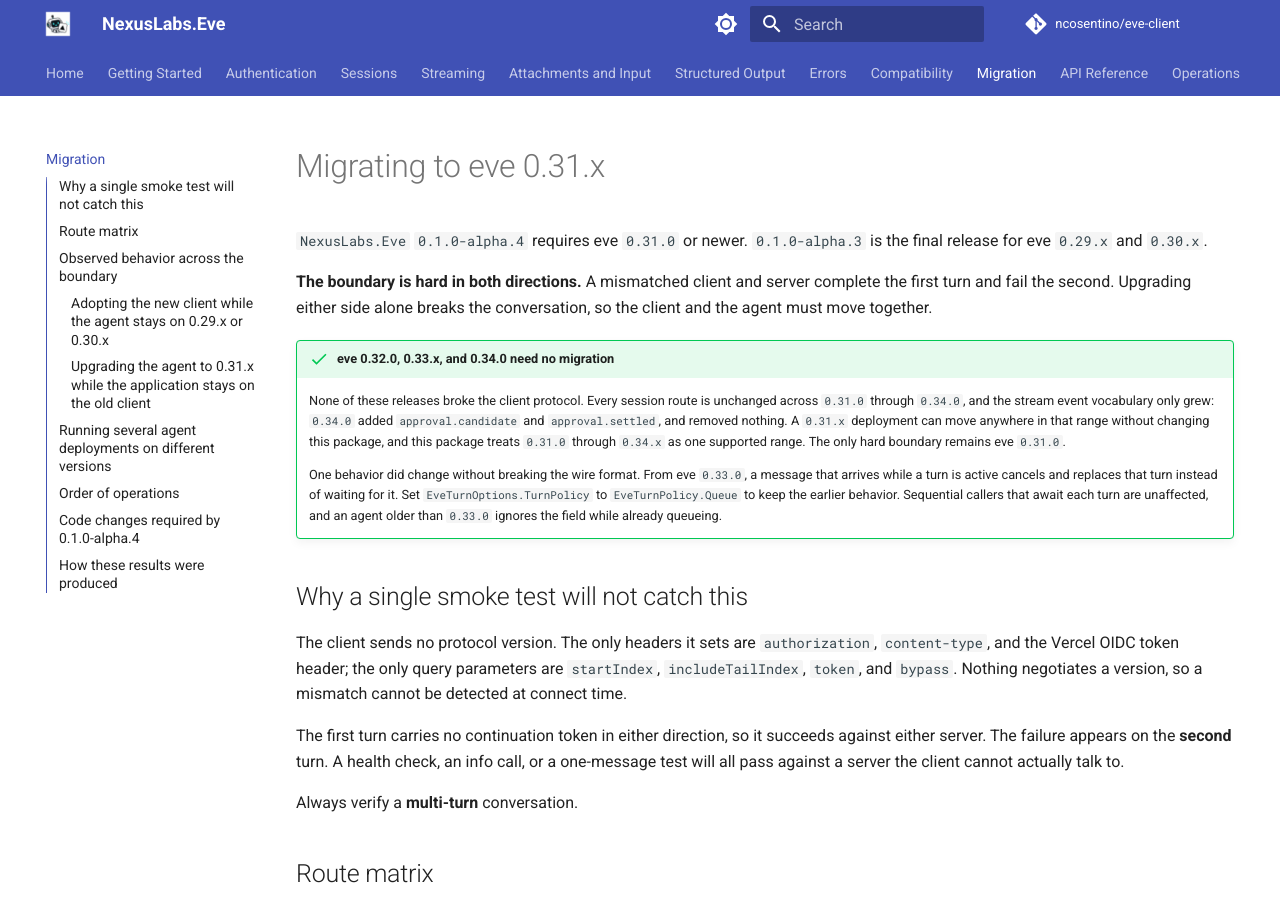
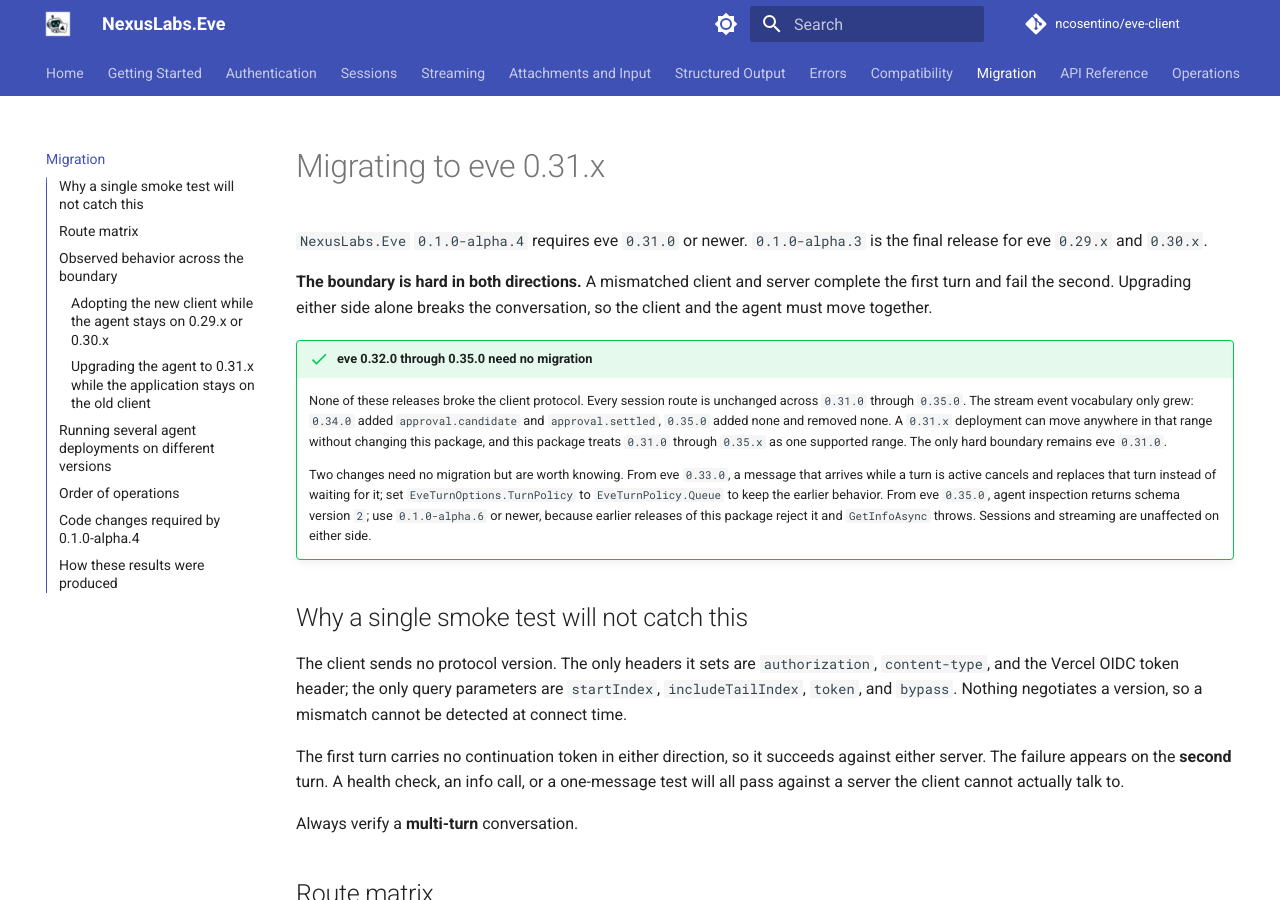
Before and after one commit to ncosentino/eve-client, an MkDocs documentation site: the page built from docs/migration.md, in a window 1280 px wide and 900 px high. Built offline with MkDocs 1.6.1 and Material for MkDocs 9.7.7, drawn with Linux system fonts in a browser that asks for light colours; comment, search, counter and statistics services are not loaded.

Commit message:
feat: declare stream protocol 22 and advance the baseline to eve 0.35.0
eve 0.35.0 raised EVE_MESSAGE_STREAM_VERSION from 21 to 22 and added an optional
trace object to session.started and turn.started carrying W3C trace coordinates.
The declared constant must move with the baseline, so both change together here,
now that the agent-info schema break for the same release has landed.

The trace object stays available through EveStreamEvent.Data rather than being
projected, matching how this package already treats additive optional event
fields, so an unrecognized future field on the same object stays readable.

Session routes are unchanged between 0.34.0 and 0.35.0 and the event vocabulary
added and removed nothing, so the protocol bump does not follow from the
vocabulary. That is why the value is read from the upstream constant, which the
declared-compatibility guidance now states explicitly: an earlier baseline
advance inferred it instead, and happened to be right.

Closes #85

Co-authored-by: Copilot <223556219+Copilot@users.noreply.github.com>
Copilot-Session: 6f397bc8-d45e-4945-a1f7-eb8d8d91a4fc

```diff
--- a/docs/migration.md
+++ b/docs/migration.md
@@ -11,19 +11,20 @@ final release for eve `0.29.x` and `0.30.x`.
 first turn and fail the second. Upgrading either side alone breaks the conversation, so
 the client and the agent must move together.
 
-!!! success "eve 0.32.0, 0.33.x, and 0.34.0 need no migration"
+!!! success "eve 0.32.0 through 0.35.0 need no migration"
     None of these releases broke the client protocol. Every session route is unchanged
-    across `0.31.0` through `0.34.0`, and the stream event vocabulary only grew: `0.34.0`
-    added `approval.candidate` and `approval.settled`, and removed nothing. A `0.31.x`
-    deployment can move anywhere in that range without changing this package, and this
-    package treats `0.31.0` through `0.34.x` as one supported range. The only hard
-    boundary remains eve `0.31.0`.
+    across `0.31.0` through `0.35.0`. The stream event vocabulary only grew: `0.34.0`
+    added `approval.candidate` and `approval.settled`, `0.35.0` added none and removed
+    none. A `0.31.x` deployment can move anywhere in that range without changing this
+    package, and this package treats `0.31.0` through `0.35.x` as one supported range.
+    The only hard boundary remains eve `0.31.0`.
 
-    One behavior did change without breaking the wire format. From eve `0.33.0`, a
-    message that arrives while a turn is active cancels and replaces that turn instead of
-    waiting for it. Set `EveTurnOptions.TurnPolicy` to `EveTurnPolicy.Queue` to keep the
-    earlier behavior. Sequential callers that await each turn are unaffected, and an
-    agent older than `0.33.0` ignores the field while already queueing.
+    Two changes need no migration but are worth knowing. From eve `0.33.0`, a message
+    that arrives while a turn is active cancels and replaces that turn instead of waiting
+    for it; set `EveTurnOptions.TurnPolicy` to `EveTurnPolicy.Queue` to keep the earlier
+    behavior. From eve `0.35.0`, agent inspection returns schema version `2`; use
+    `0.1.0-alpha.6` or newer, because earlier releases of this package reject it and
+    `GetInfoAsync` throws. Sessions and streaming are unaffected on either side.
 
 ## Why a single smoke test will not catch this
 
```
Also changed, not shown: AGENTS.md (+1 -1 lines), CHANGELOG.md (+21 -0 lines), README.md (+2 -2 lines), docs/compatibility.md (+13 -3 lines), docs/index.md (+1 -1 lines), .github/instructions/declared-compatibility.instructions.md, 4 other files.
